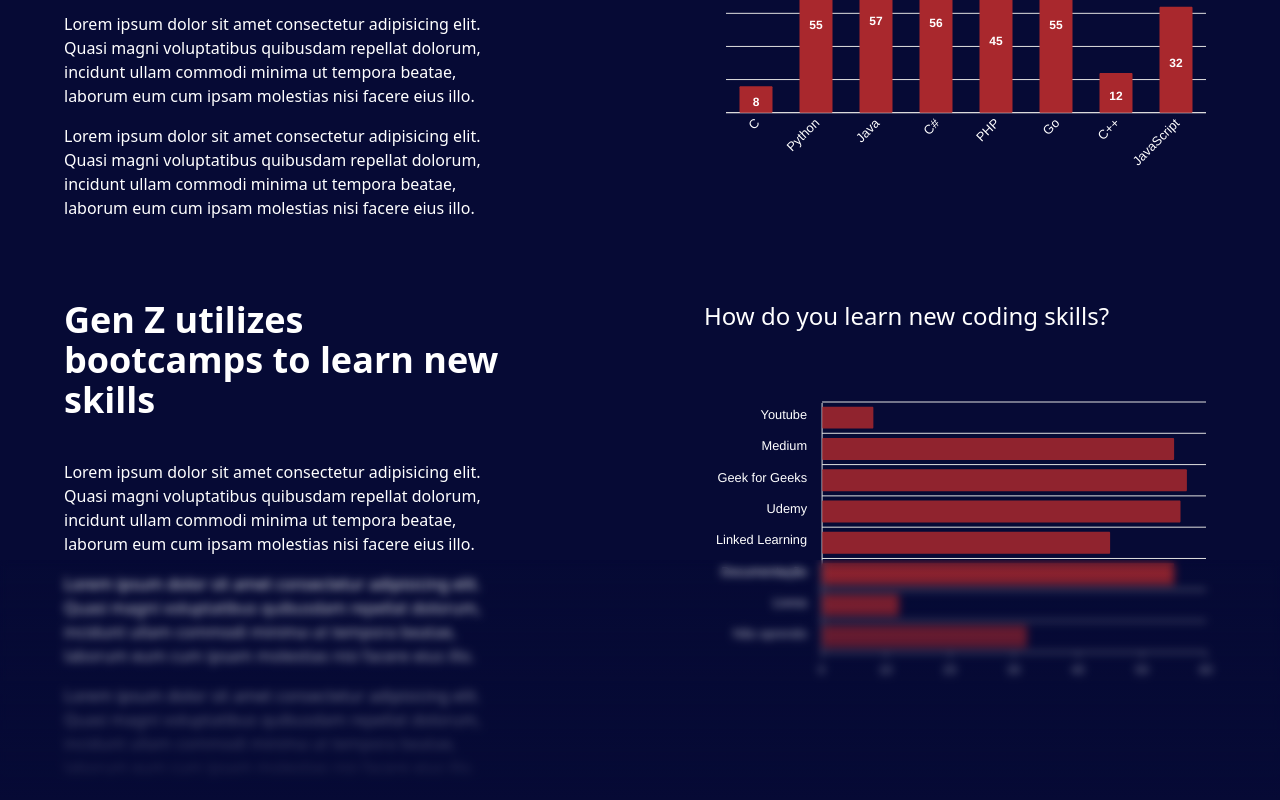
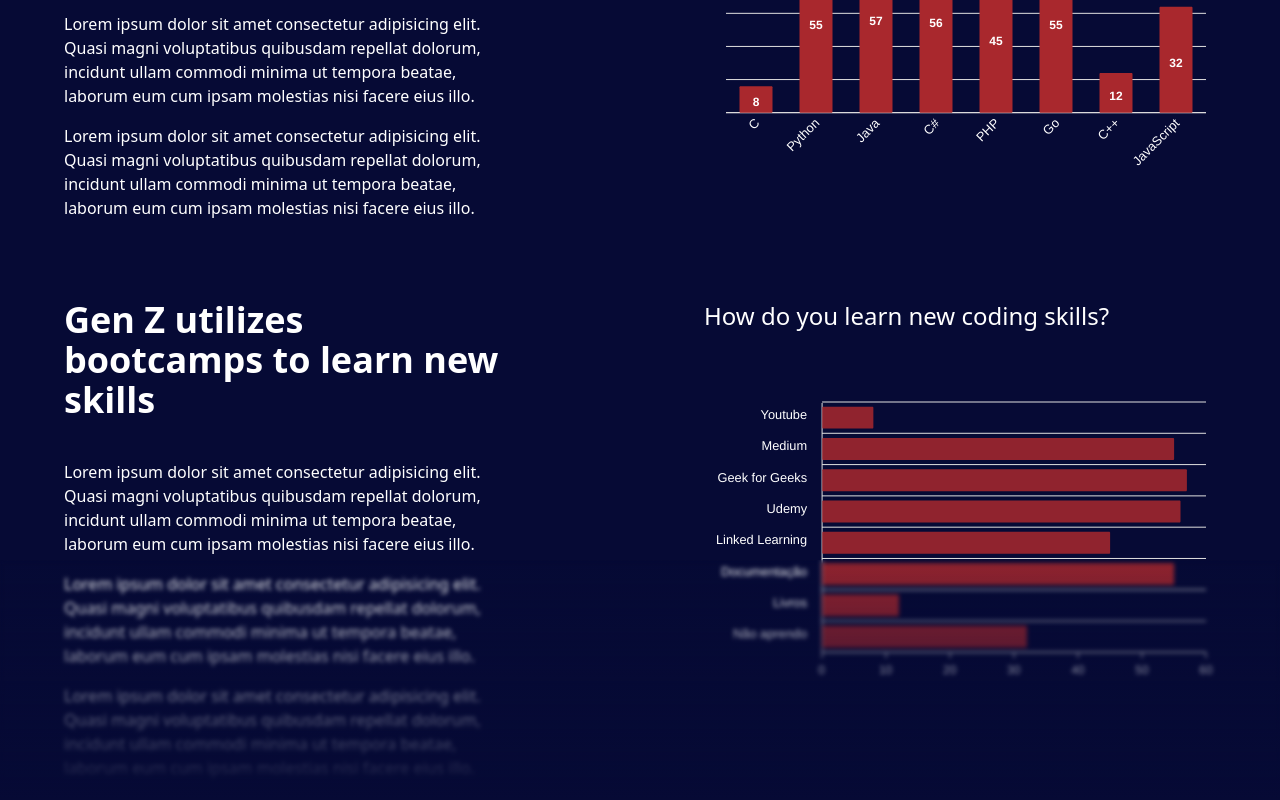
Before and after one commit to Maputo-Frontenders/survey-report, a Next.js app: page / in a window 1280 px wide. Shown: the part 1892-2692 px from the top of the page. Built offline with nearby package versions, Linux system fonts and the light colour scheme.

Commit message:
fix: reduce the blur to 2px

```diff
--- a/src/app/page.tsx
+++ b/src/app/page.tsx
@@ -101,7 +101,7 @@ export default function Home() {
                 </div>
               </div>
 
-              <div className="absolute h-60 w-full bottom-0 left-0 backdrop-filter backdrop-blur-sm bg-gradient-to-b from-transparent to-[#060a35]"></div>
+              <div className="absolute h-60 w-full bottom-0 left-0 backdrop-filter backdrop-blur-[2px] bg-gradient-to-b from-transparent to-[#060a35]"></div>
             </div>
           </div>
         </section>
```
